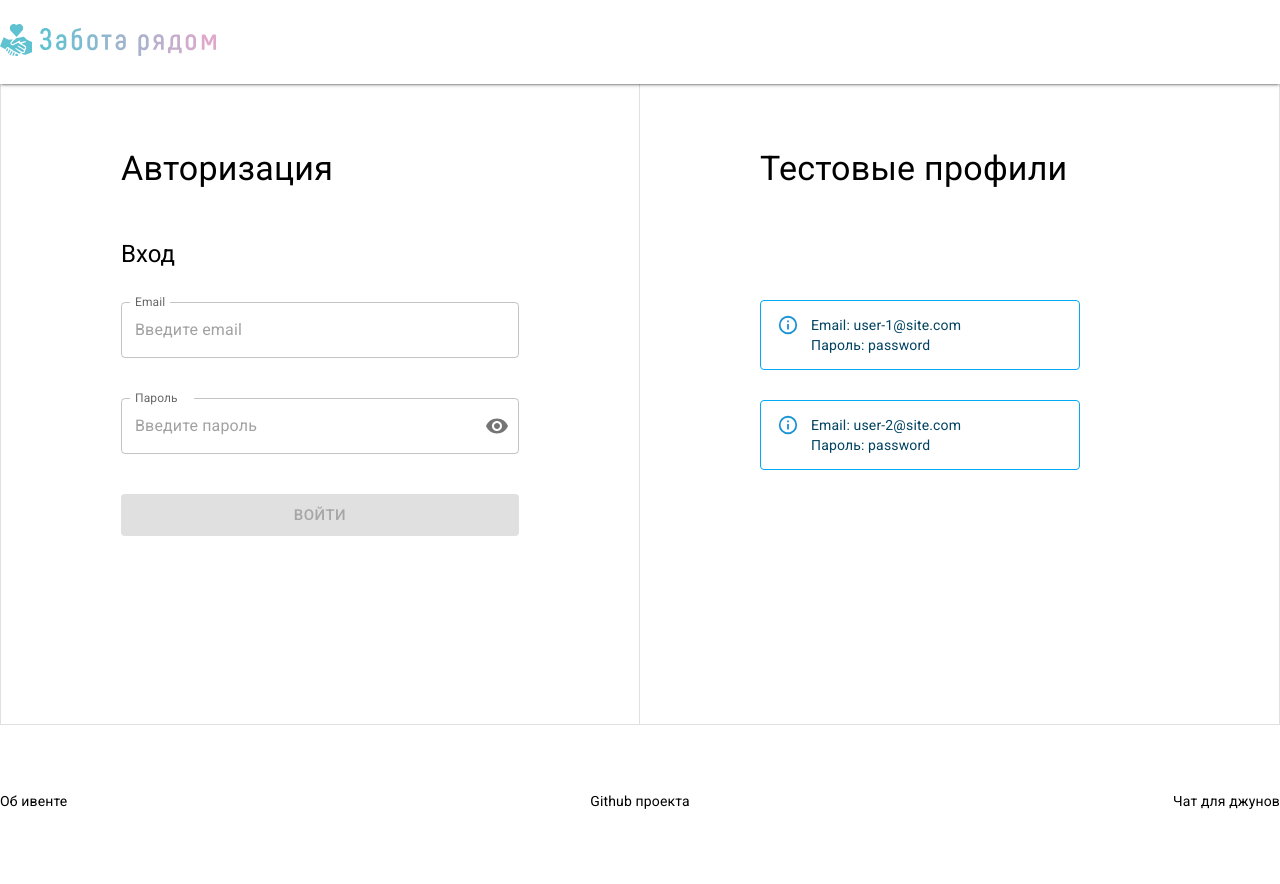
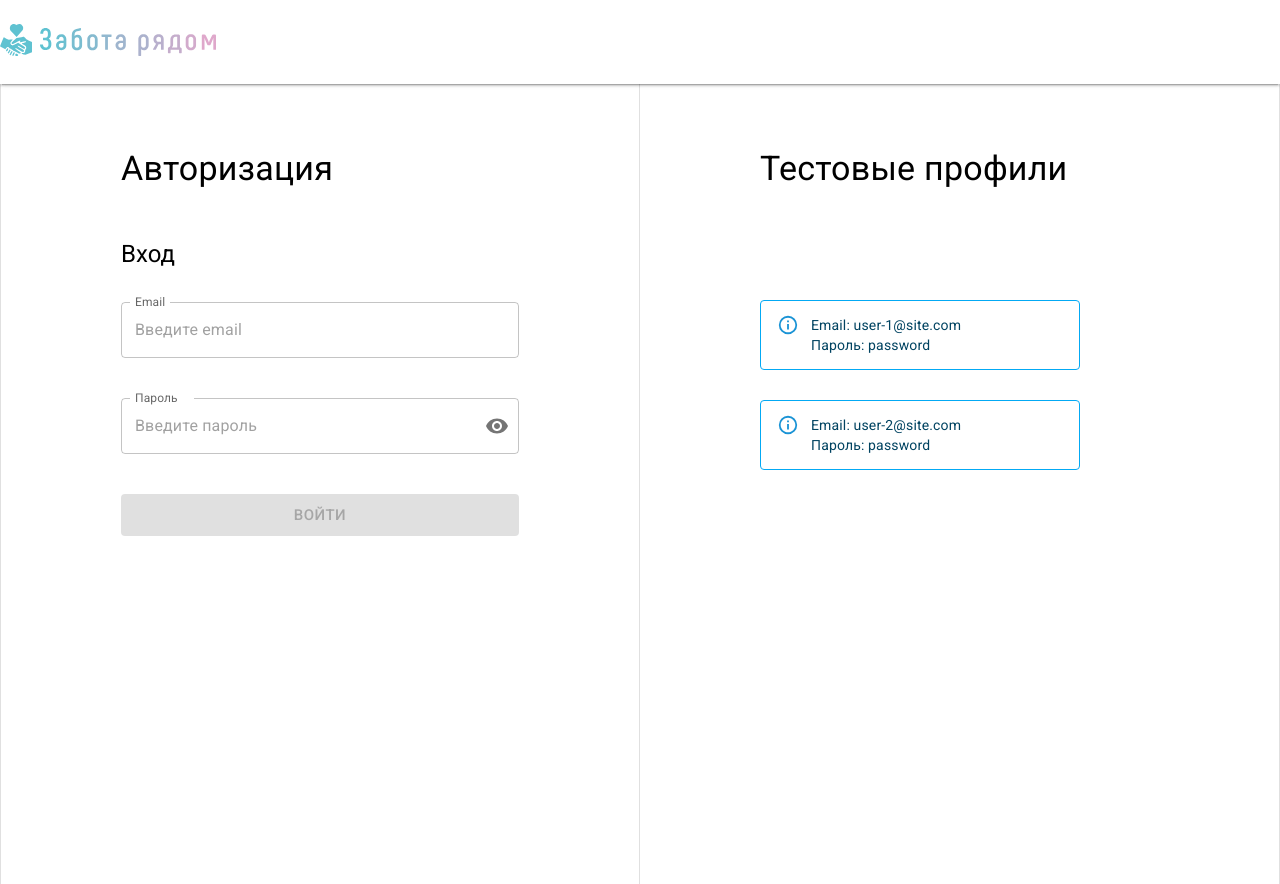
Before and after one commit to mbredikhin/charity-app, a React (Vite) app in the folder frontend/: page /login in a window 1280 px wide. Built offline with nearby package versions, Linux system fonts and the light colour scheme; no server answers.

Commit message:
Remove footer

```diff
--- a/frontend/src/components/appFooter/AppFooter.tsx
+++ /dev/null
@@ -1,55 +0,0 @@
-import { Box, Divider, Grid2, Link } from '@mui/material';
-
-export function AppFooter() {
-  return (
-    <>
-      <Divider />
-      <Box
-        component="footer"
-        sx={{
-          display: 'flex',
-          justifyContent: 'center',
-          alignItems: 'center',
-          width: '100%',
-          height: '152px',
-        }}
-      >
-        <Grid2 sx={{ flexGrow: 1, maxWidth: '1500px' }} container>
-          <Grid2 size="grow" sx={{ display: 'flex', justifyContent: 'start' }}>
-            <Link
-              underline="hover"
-              color="inherit"
-              variant="body2"
-              href="https://t.me/natti_jun_front/239"
-              target="_blank"
-            >
-              Об ивенте
-            </Link>
-          </Grid2>
-          <Grid2 size={3} sx={{ display: 'flex', justifyContent: 'center' }}>
-            <Link
-              underline="hover"
-              color="inherit"
-              variant="body2"
-              href="https://github.com/mbredikhin/charity-app"
-              target="_blank"
-            >
-              Github проекта
-            </Link>
-          </Grid2>
-          <Grid2 size="grow" sx={{ display: 'flex', justifyContent: 'end' }}>
-            <Link
-              underline="hover"
-              color="inherit"
-              variant="body2"
-              href="https://t.me/natti_jun_front_chat"
-              target="_blank"
-            >
-              Чат для джунов
-            </Link>
-          </Grid2>
-        </Grid2>
-      </Box>
-    </>
-  );
-}
--- a/frontend/src/components/index.ts
+++ b/frontend/src/components/index.ts
@@ -7,7 +7,6 @@ import { CatalogFilters } from './catalog/CatalogFilters';
 import { CatalogSearch } from './catalog/CatalogSearch';
 import { PrivateRoute } from './privateRoute/PrivateRoute';
 import { Contacts } from './contacts/Contacts';
-import { AppFooter } from './appFooter/AppFooter';
 import { Request } from './request/Request';
 import { RequestCard } from './requestCard/RequestCard';
 import { RequestsLayoutButtonGroup } from './requestsLayoutButtonGroup/RequestsLayoutButtonGroup';
@@ -24,7 +23,6 @@ export {
   Accounts,
   Contacts,
   PrivateRoute,
-  AppFooter,
   Request,
   RequestCard,
   RequestsLayoutButtonGroup,
--- a/frontend/src/pages/layout/Layout.module.scss
+++ b/frontend/src/pages/layout/Layout.module.scss
@@ -18,8 +18,3 @@
     min-height: 95vh;
   }
 }
-.layout__footer {
-  position: relative;
-  bottom: 0;
-  height: 152px;
-}
--- a/frontend/src/pages/layout/Layout.tsx
+++ b/frontend/src/pages/layout/Layout.tsx
@@ -5,7 +5,6 @@ import styles from './Layout.module.scss';
 import classnames from 'classnames/bind';
 import { Outlet, useNavigate } from 'react-router-dom';
 import { useStore } from '@/store';
-import { AppFooter } from '@/components';
 import { Alert, AlertTitle, Box, Button, Typography } from '@mui/material';
 import apiService from '@/api/api.service';
 import { useEffect } from 'react';
@@ -86,9 +85,6 @@ export function Layout() {
           <Outlet />
           <ToastContainer />
         </Box>
-        <Box className={cx('layout__footer')}>
-          <AppFooter />
-        </Box>
       </ErrorBoundary>
     </Box>
   );
--- a/frontend/src/pages/login/Login.module.scss
+++ b/frontend/src/pages/login/Login.module.scss
@@ -1,7 +1,7 @@
 .login {
   display: grid;
   grid-template-columns: 1fr 1fr;
-  min-height: 80vh;
+  min-height: 100vh;
   overflow-y: hidden;
 }
 
```
